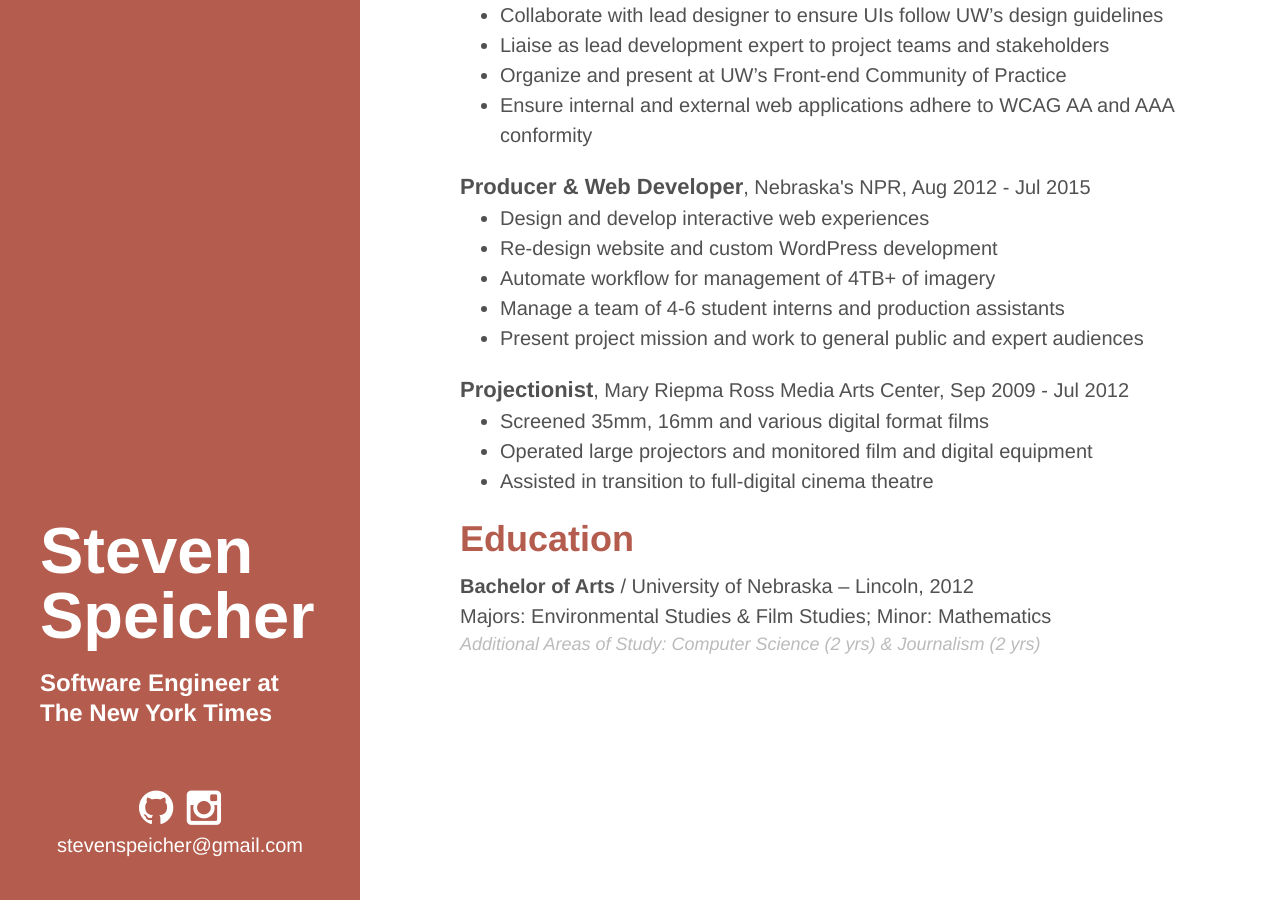
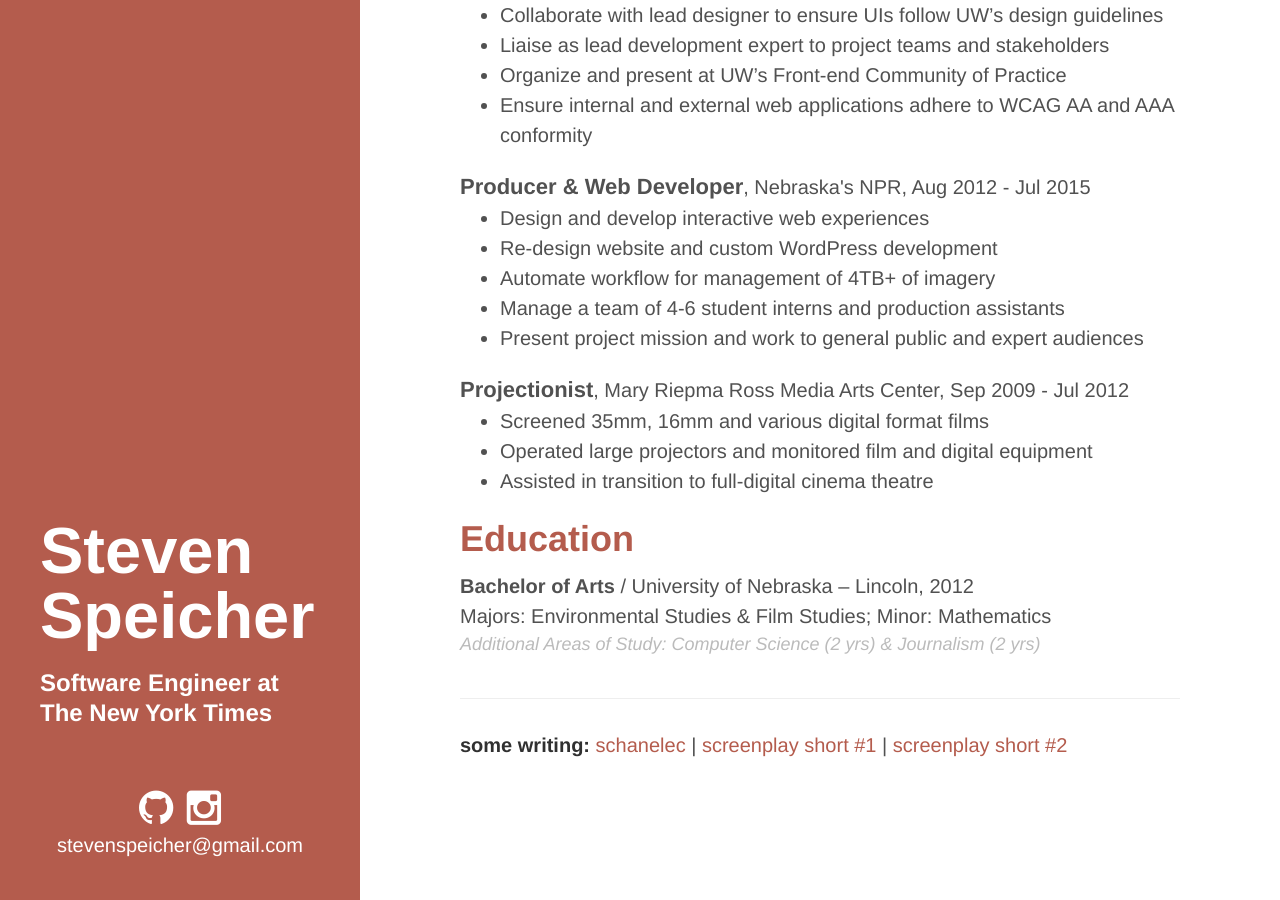
Before and after one commit to stvnspchr/stvnspchr.github.io, a Jekyll site: the page built from index.html, in a window 1280 px wide and 900 px high, scrolled down 1719 px. Built offline with Jekyll 4.4.1, drawn with Linux system fonts in a browser that asks for light colours; the list of posts is cut into pages by our own code.

Commit message:
Add links to some writing

```diff
--- a/index.html
+++ b/index.html
@@ -77,3 +77,9 @@
   <p class="gray" style="font-size: .9rem;"><em>Additional Areas of Study: Computer Science (2 yrs) & Journalism (2 yrs)</em></p>
 
 </section>
+
+<hr>
+
+<section>
+  <p><strong>some writing:</strong> <a href="/writing/schanelec">schanelec</a> | <a href="/writing/kitty-tv">screenplay short #1</a> | <a href="/writing/what-it-means-to-be-green">screenplay short #2</a> </p>
+</section>
```
